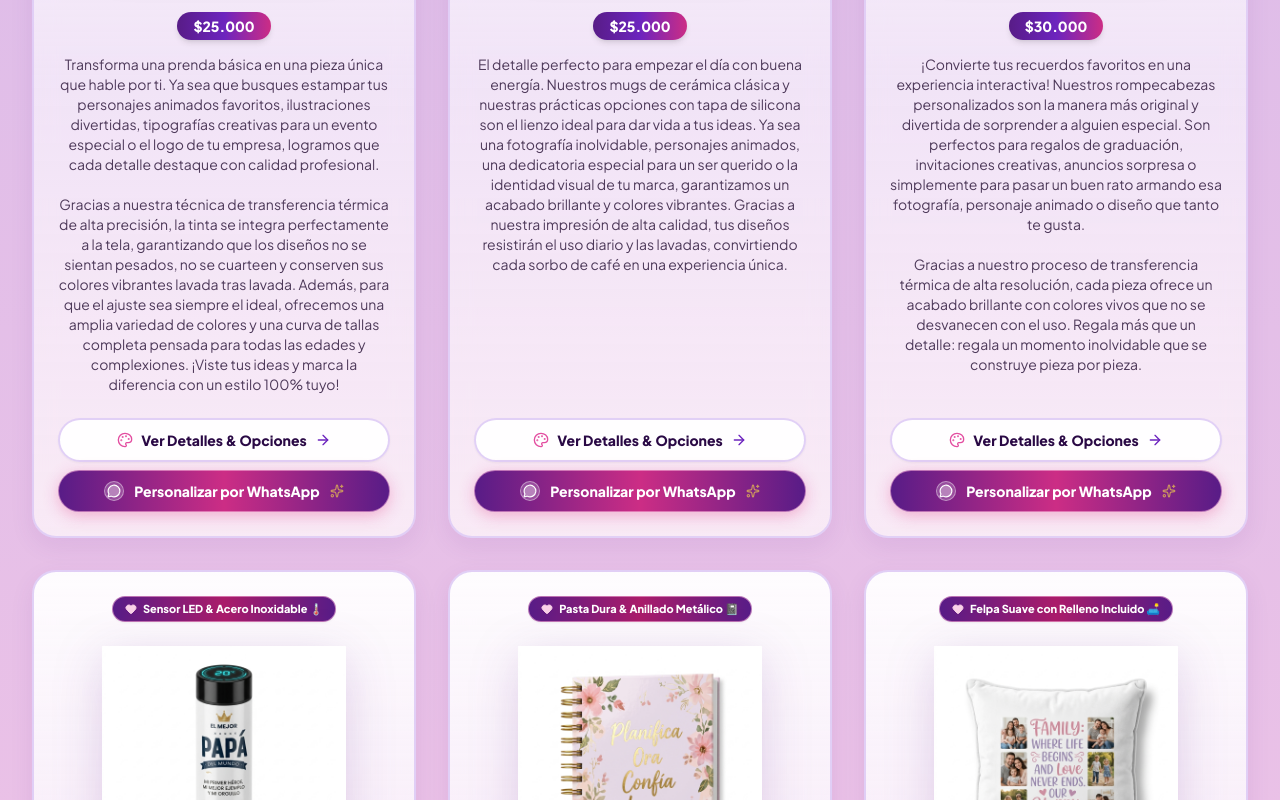
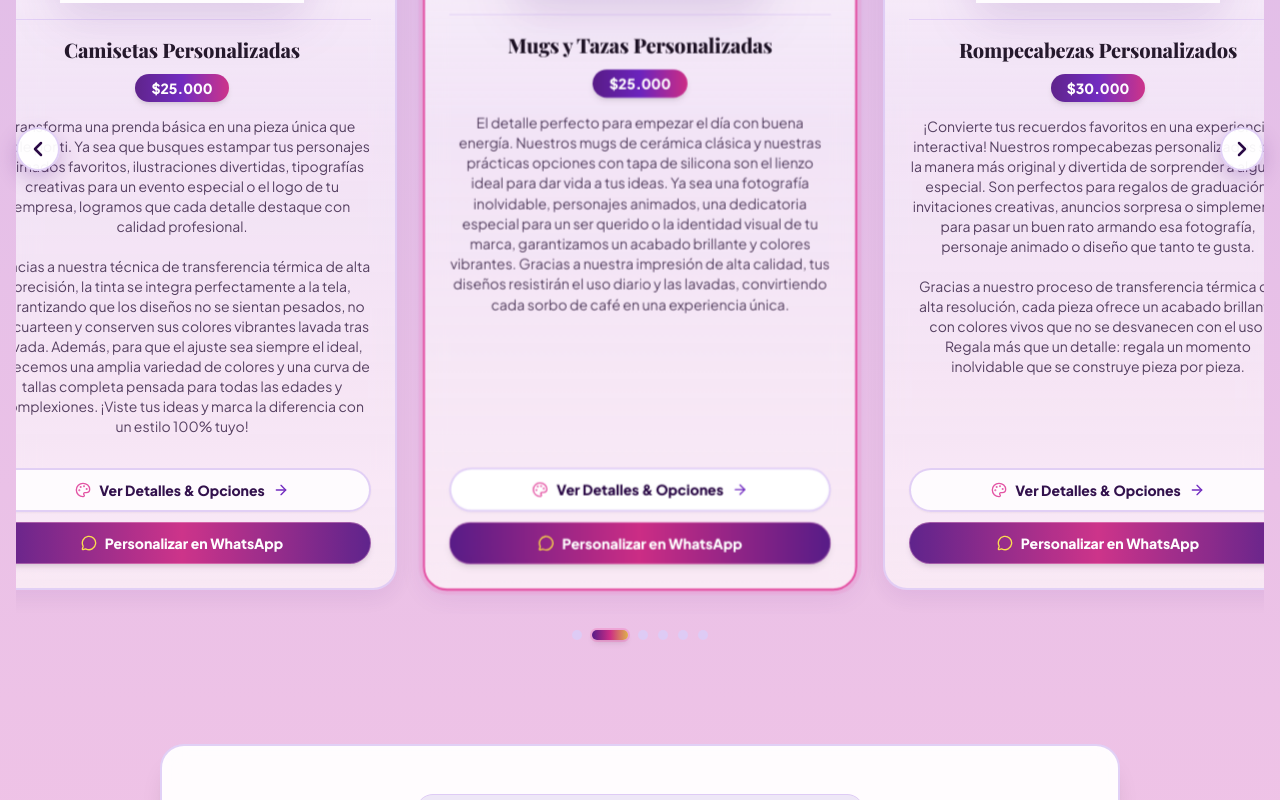
Before and after one commit to totalagroapps/sublimadosvg-shop, a React (Vite) app: page / in a window 1280 px wide. Shown: the part 1400-2200 px from the top of the page. Built offline with nearby package versions, Linux system fonts and the light colour scheme.

Commit message:
feat: transformar seccion de productos en carrusel horizontal con rotacion automatica y navegacion

```diff
--- a/src/components/HeroCarousel.tsx
+++ b/src/components/HeroCarousel.tsx
@@ -1,5 +1,16 @@
-import React from 'react';
-import { Sparkles, ArrowRight, Heart, Palette, MessageCircle } from 'lucide-react';
+import React, { useRef, useState, useEffect, useCallback } from 'react';
+import {
+  Sparkles,
+  ArrowRight,
+  Heart,
+  Palette,
+  MessageCircle,
+  ChevronLeft,
+  ChevronRight,
+  Pause,
+  Play,
+  RotateCw,
+} from 'lucide-react';
 import type { Product } from '../types';
 import { formatPrice, STORE_CONFIG } from '../data/products';
 
@@ -24,7 +35,8 @@ const SHAPED_PRODUCTS: ShapedProductItem[] = [
     name: 'Camisetas Personalizadas',
     productId: 'prod-camiseta-ajolote-cumple',
     badge: 'Tallas desde Pequeños hasta Adultos 👕',
-    description: 'Transforma una prenda básica en una pieza única que hable por ti. Ya sea que busques estampar tus personajes animados favoritos, ilustraciones divertidas, tipografías creativas para un evento especial o el logo de tu empresa, logramos que cada detalle destaque con calidad profesional.\n\nGracias a nuestra técnica de transferencia térmica de alta precisión, la tinta se integra perfectamente a la tela, garantizando que los diseños no se sientan pesados, no se cuarteen y conserven sus colores vibrantes lavada tras lavada. Además, para que el ajuste sea siempre el ideal, ofrecemos una amplia variedad de colores y una curva de tallas completa pensada para todas las edades y complexiones. ¡Viste tus ideas y marca la diferencia con un estilo 100% tuyo!',
+    description:
+      'Transforma una prenda básica en una pieza única que hable por ti. Ya sea que busques estampar tus personajes animados favoritos, ilustraciones divertidas, tipografías creativas para un evento especial o el logo de tu empresa, logramos que cada detalle destaque con calidad profesional.\n\nGracias a nuestra técnica de transferencia térmica de alta precisión, la tinta se integra perfectamente a la tela, garantizando que los diseños no se sientan pesados, no se cuarteen y conserven sus colores vibrantes lavada tras lavada. Además, para que el ajuste sea siempre el ideal, ofrecemos una amplia variedad de colores y una curva de tallas completa pensada para todas las edades y complexiones. ¡Viste tus ideas y marca la diferencia con un estilo 100% tuyo!',
     price: 25000,
     image: '/forma-producto-camiseta.jpg',
   },
@@ -33,7 +45,8 @@ const SHAPED_PRODUCTS: ShapedProductItem[] = [
     name: 'Mugs y Tazas Personalizadas',
     productId: 'prod-mug-tapa-silicona-imparable',
     badge: 'Cerámica Clásica & Tapa Silicona ☕',
-    description: 'El detalle perfecto para empezar el día con buena energía. Nuestros mugs de cerámica clásica y nuestras prácticas opciones con tapa de silicona son el lienzo ideal para dar vida a tus ideas. Ya sea una fotografía inolvidable, personajes animados, una dedicatoria especial para un ser querido o la identidad visual de tu marca, garantizamos un acabado brillante y colores vibrantes. Gracias a nuestra impresión de alta calidad, tus diseños resistirán el uso diario y las lavadas, convirtiendo cada sorbo de café en una experiencia única.',
+    description:
+      'El detalle perfecto para empezar el día con buena energía. Nuestros mugs de cerámica clásica y nuestras prácticas opciones con tapa de silicona son el lienzo ideal para dar vida a tus ideas. Ya sea una fotografía inolvidable, personajes animados, una dedicatoria especial para un ser querido o la identidad visual de tu marca, garantizamos un acabado brillante y colores vibrantes. Gracias a nuestra impresión de alta calidad, tus diseños resistirán el uso diario y las lavadas, convirtiendo cada sorbo de café en una experiencia única.',
     price: 25000,
     image: '/forma-producto-mug.jpg',
   },
@@ -42,7 +55,8 @@ const SHAPED_PRODUCTS: ShapedProductItem[] = [
     name: 'Rompecabezas Personalizados',
     productId: 'prod-rompecabezas-a4',
     badge: 'Piezas Troqueladas de Alta Calidad 🧩',
-    description: '¡Convierte tus recuerdos favoritos en una experiencia interactiva! Nuestros rompecabezas personalizados son la manera más original y divertida de sorprender a alguien especial. Son perfectos para regalos de graduación, invitaciones creativas, anuncios sorpresa o simplemente para pasar un buen rato armando esa fotografía, personaje animado o diseño que tanto te gusta.\n\nGracias a nuestro proceso de transferencia térmica de alta resolución, cada pieza ofrece un acabado brillante con colores vivos que no se desvanecen con el uso. Regala más que un detalle: regala un momento inolvidable que se construye pieza por pieza.',
+    description:
+      '¡Convierte tus recuerdos favoritos en una experiencia interactiva! Nuestros rompecabezas personalizados son la manera más original y divertida de sorprender a alguien especial. Son perfectos para regalos de graduación, invitaciones creativas, anuncios sorpresa o simplemente para pasar un buen rato armando esa fotografía, personaje animado o diseño que tanto te gusta.\n\nGracias a nuestro proceso de transferencia térmica de alta resolución, cada pieza ofrece un acabado brillante con colores vivos que no se desvanecen con el uso. Regala más que un detalle: regala un momento inolvidable que se construye pieza por pieza.',
     price: 30000,
     image: '/forma-producto-rompecabezas.jpg',
   },
@@ -51,7 +65,8 @@ const SHAPED_PRODUCTS: ShapedProductItem[] = [
     name: 'Termos Inteligentes Personalizados',
     productId: 'prod-termo-inteligente-cero',
     badge: 'Sensor LED & Acero Inoxidable 🌡️',
-    description: 'Lleva tu estilo a todas partes y mantén tus bebidas en la temperatura ideal. Nuestros termos no solo destacan por su capacidad para conservar el frío o el calor por horas, sino por convertirse en un accesorio completamente tuyo. Personalízalos con tu nombre, un diseño elegante, tu logo corporativo o esa frase que te motiva a entrenar o trabajar. Son resistentes, modernos y el compañero perfecto para la oficina, el gimnasio o tus trayectos diarios, garantizando que tu diseño luzca impecable vayas donde vayas.',
+    description:
+      'Lleva tu estilo a todas partes y mantén tus bebidas en la temperatura ideal. Nuestros termos no solo destacan por su capacidad para conservar el frío o el calor por horas, sino por convertirse en un accesorio completamente tuyo. Personalízalos con tu nombre, un diseño elegante, tu logo corporativo o esa frase que te motiva a entrenar o trabajar. Son resistentes, modernos y el compañero perfecto para la oficina, el gimnasio o tus trayectos diarios, garantizando que tu diseño luzca impecable vayas donde vayas.',
     price: 35000,
     image: '/forma-producto-termo.jpg',
   },
@@ -60,7 +75,8 @@ const SHAPED_PRODUCTS: ShapedProductItem[] = [
     name: 'Libretas Personalizadas',
     productId: 'prod-agenda-personalizada-fe',
     badge: 'Pasta Dura & Anillado Metálico 📓',
-    description: 'Lleva tu inspiración, apuntes y grandes ideas a todas partes con una libreta que tenga tu propio sello. Olvídate de los diseños genéricos; ahora la portada de tu cuaderno puede reflejar exactamente tu personalidad, la identidad de tu emprendimiento o el concepto de ese evento especial.\n\nSon perfectas para el colegio, la oficina, un diario personal o como un regalo corporativo muy original. Ya sea que prefieras un estilo minimalista con tu nombre en letras cursivas, tu logo empresarial o un diseño lleno de color con tus gráficos favoritos, nos aseguramos de que la portada luzca profesional, vibrante y lista para acompañarte en tu día a día.',
+    description:
+      'Lleva tu inspiración, apuntes y grandes ideas a todas partes con una libreta que tenga tu propio sello. Olvídate de los diseños genéricos; ahora la portada de tu cuaderno puede reflejar exactamente tu personalidad, la identidad de tu emprendimiento o el concepto de ese evento especial.\n\nSon perfectas para el colegio, la oficina, un diario personal o como un regalo corporativo muy original. Ya sea que prefieras un estilo minimalista con tu nombre en letras cursivas, tu logo empresarial o un diseño lleno de color con tus gráficos favoritos, nos aseguramos de que la portada luzca profesional, vibrante y lista para acompañarte en tu día a día.',
     price: 45000,
     image: '/forma-producto-libreta.jpg',
   },
@@ -69,7 +85,8 @@ const SHAPED_PRODUCTS: ShapedProductItem[] = [
     name: 'Cojines Personalizados',
     productId: 'prod-cojin-personalizado',
     badge: 'Felpa Suave con Relleno Incluido 🛋️',
-    description: 'Dale un toque único y acogedor a cualquier espacio con nuestros cojines personalizados. Son el detalle ideal para decorar una habitación, hacer un regalo entrañable o darle identidad a tu sala de estar. Desde tiernas fotografías familiares y dedicatorias con tipografías elegantes, hasta ilustraciones divertidas y personajes animados; todo es posible.\n\nAl utilizar nuestra técnica de transferencia térmica, la tinta se funde directamente con la tela. Esto significa que tu diseño no solo tendrá colores vivos y una resolución increíble, sino que el cojín mantendrá su textura suave al tacto y los estampados no se borrarán con los lavados. ¡Comodidad y estilo diseñados a tu medida!',
+    description:
+      'Dale un toque único y acogedor a cualquier espacio con nuestros cojines personalizados. Son el detalle ideal para decorar una habitación, hacer un regalo entrañable o darle identidad a tu sala de estar. Desde tiernas fotografías familiares y dedicatorias con tipografías elegantes, hasta ilustraciones divertidas y personajes animados; todo es posible.\n\nAl utilizar nuestra técnica de transferencia térmica, la tinta se funde directamente con la tela. Esto significa que tu diseño no solo tendrá colores vivos y una resolución increíble, sino que el cojín mantendrá su textura suave al tacto y los estampados no se borrarán con los lavados. ¡Comodidad y estilo diseñados a tu medida!',
     price: 42000,
     image: '/forma-producto-cojin.jpg',
   },
@@ -79,6 +96,11 @@ export const HeroCarousel: React.FC<HeroCarouselProps> = ({
   products,
   onSelectProduct,
 }) => {
+  const scrollContainerRef = useRef<HTMLDivElement>(null);
+  const cardRefs = useRef<(HTMLDivElement | null)[]>([]);
+  const [activeIndex, setActiveIndex] = useState<number>(0);
+  const [isPaused, setIsPaused] = useState<boolean>(false);
+
   const handleItemClick = (productId: string) => {
     const targetProduct = products.find((p) => p.id === productId);
     if (targetProduct) {
@@ -86,15 +108,94 @@ export const HeroCarousel: React.FC<HeroCarouselProps> = ({
     }
   };
 
+  const scrollToProduct = useCallback((index: number) => {
+    const container = scrollContainerRef.current;
+    const targetCard = cardRefs.current[index];
+    if (container && targetCard) {
+      const containerWidth = container.offsetWidth;
+      const cardLeft = targetCard.offsetLeft;
+      const cardWidth = targetCard.offsetWidth;
+      const targetScroll = cardLeft - containerWidth / 2 + cardWidth / 2;
+
+      container.scrollTo({
+        left: targetScroll,
+        behavior: 'smooth',
+      });
+      setActiveIndex(index);
+    }
+  }, []);
+
+  const handleNext = useCallback(() => {
+    const nextIndex = (activeIndex + 1) % SHAPED_PRODUCTS.length;
+    scrollToProduct(nextIndex);
+  }, [activeIndex, scrollToProduct]);
+
+  const handlePrev = useCallback(() => {
+    const prevIndex =
+      (activeIndex - 1 + SHAPED_PRODUCTS.length) % SHAPED_PRODUCTS.length;
+    scrollToProduct(prevIndex);
+  }, [activeIndex, scrollToProduct]);
+
+  // Rotación continua automática horizontal por toda la página
+  useEffect(() => {
+    if (isPaused) return;
+
+    const interval = setInterval(() => {
+      setActiveIndex((prev) => {
+        const next = (prev + 1) % SHAPED_PRODUCTS.length;
+        const container = scrollContainerRef.current;
+        const targetCard = cardRefs.current[next];
+        if (container && targetCard) {
+          const containerWidth = container.offsetWidth;
+          const cardLeft = targetCard.offsetLeft;
+          const cardWidth = targetCard.offsetWidth;
+          const targetScroll = cardLeft - containerWidth / 2 + cardWidth / 2;
+          container.scrollTo({
+            left: targetScroll,
+            behavior: 'smooth',
+          });
+        }
+        return next;
+      });
+    }, 4000);
+
+    return () => clearInterval(interval);
+  }, [isPaused]);
+
+  // Detectar desplazamiento manual (táctil o ratón) para sincronizar el índice activo
+  const handleScroll = () => {
+    const container = scrollContainerRef.current;
+    if (!container) return;
+    const containerCenter = container.scrollLeft + container.offsetWidth / 2;
+
+    let closestIndex = 0;
+    let minDistance = Infinity;
+
+    cardRefs.current.forEach((card, idx) => {
+      if (!card) return;
+      const cardCenter = card.offsetLeft + card.offsetWidth / 2;
+      const distance = Math.abs(containerCenter - cardCenter);
+      if (distance < minDistance) {
+        minDistance = distance;
+        closestIndex = idx;
+      }
+    });
+
+    if (closestIndex !== activeIndex) {
+      setActiveIndex(closestIndex);
+    }
+  };
+
   return (
     <section
-      aria-label="Colección de Productos por Siluetas"
-      className="relative pt-6 pb-12 overflow-hidden"
+      aria-label="Carrusel Horizontal de Productos por Siluetas"
+      className="relative pt-6 pb-14 overflow-hidden"
+      onMouseEnter={() => setIsPaused(true)}
+      onMouseLeave={() => setIsPaused(false)}
     >
       <div className="max-w-7xl mx-auto px-4 sm:px-6 lg:px-8">
-
         {/* Header Bar */}
-        <div className="text-center max-w-3xl mx-auto mb-8 sm:mb-10">
+        <div className="text-center max-w-3xl mx-auto mb-6 sm:mb-8">
           <div className="inline-flex items-center gap-2 px-4 py-1.5 rounded-full bg-gradient-to-r from-purple-900/90 via-pink-900/90 to-purple-900/90 text-pink-200 border-2 border-pink-400/60 text-xs sm:text-sm font-extrabold shadow-md mb-3">
             <Sparkles className="w-4 h-4 text-yellow-300 animate-pulse" />
             <span>Colección Oficial VG · Productos Personalizados</span>
@@ -107,25 +208,85 @@ export const HeroCarousel: React.FC<HeroCarouselProps> = ({
           <p className="text-xs sm:text-sm md:text-base text-slate-700 mt-2 font-medium">
             Cada producto en su silueta física auténtica con estampado centrado y nítido. Puedes personalizarlo como desees y coordinar tu diseño directamente por WhatsApp.
           </p>
+
+          {/* Estado de Rotación Automática y Botón de Pausa/Reanudar */}
+          <div className="flex items-center justify-center gap-3 mt-4">
+            <button
+              type="button"
+              onClick={() => setIsPaused((prev) => !prev)}
+              className="inline-flex items-center gap-1.5 px-3.5 py-1.5 rounded-full bg-white/90 hover:bg-purple-50 border border-purple-200/90 text-purple-900 text-xs font-bold shadow-sm transition-all hover:scale-105 active:scale-95"
+              title={isPaused ? 'Reanudar giro automático' : 'Pausar giro automático'}
+            >
+              {isPaused ? (
+                <>
+                  <Play className="w-3.5 h-3.5 text-pink-600 fill-pink-600" />
+                  <span>Giro pausado · Clic para reanudar</span>
+                </>
+              ) : (
+                <>
+                  <RotateCw className="w-3.5 h-3.5 text-purple-700 animate-spin" style={{ animationDuration: '6s' }} />
+                  <span>Girando horizontalmente · Pasa el mouse para pausar</span>
+                  <Pause className="w-3 h-3 text-slate-400 ml-1" />
+                </>
+              )}
+            </button>
+          </div>
         </div>
+      </div>
 
-        {/* 6 Shape-Crafted Product Cards Grid (No repetition, no oval frames, clean product shapes) */}
-        <div className="grid grid-cols-1 sm:grid-cols-2 lg:grid-cols-3 gap-6 sm:gap-8">
-          {SHAPED_PRODUCTS.map((item) => {
+      {/* Carrusel Horizontal a lo Ancho de la Pantalla */}
+      <div className="relative w-full max-w-[1440px] mx-auto px-2 sm:px-4">
+        {/* Botón Flecha Izquierda */}
+        <button
+          type="button"
+          onClick={handlePrev}
+          aria-label="Ver producto anterior"
+          className="absolute left-1 sm:left-4 top-1/2 -translate-y-1/2 z-20 w-11 h-11 sm:w-13 sm:h-13 rounded-full bg-white/95 hover:bg-gradient-to-r hover:from-purple-800 hover:to-pink-600 text-purple-950 hover:text-white border-2 border-purple-200/90 hover:border-pink-400 shadow-[0_8px_20px_rgba(88,28,135,0.25)] flex items-center justify-center transition-all duration-300 hover:scale-110 active:scale-90"
+        >
+          <ChevronLeft className="w-6 h-6 stroke-[2.5]" />
+        </button>
+
+        {/* Botón Flecha Derecha */}
+        <button
+          type="button"
+          onClick={handleNext}
+          aria-label="Ver siguiente producto"
+          className="absolute right-1 sm:right-4 top-1/2 -translate-y-1/2 z-20 w-11 h-11 sm:w-13 sm:h-13 rounded-full bg-white/95 hover:bg-gradient-to-r hover:from-purple-800 hover:to-pink-600 text-purple-950 hover:text-white border-2 border-purple-200/90 hover:border-pink-400 shadow-[0_8px_20px_rgba(88,28,135,0.25)] flex items-center justify-center transition-all duration-300 hover:scale-110 active:scale-90"
+        >
+          <ChevronRight className="w-6 h-6 stroke-[2.5]" />
+        </button>
+
+        {/* Track Desplazable Horizontalmente */}
+        <div
+          ref={scrollContainerRef}
+          onScroll={handleScroll}
+          className="flex gap-5 sm:gap-7 overflow-x-auto scroll-smooth py-6 px-4 sm:px-16 snap-x snap-mandatory [&::-webkit-scrollbar]:hidden"
+          style={{ scrollbarWidth: 'none', msOverflowStyle: 'none' }}
+        >
+          {SHAPED_PRODUCTS.map((item, idx) => {
+            const isActive = activeIndex === idx;
+
             return (
               <div
                 key={item.id}
-                className="group relative rounded-3xl bg-gradient-to-b from-white/95 via-purple-50/70 to-pink-50/80 backdrop-blur-md border-2 border-purple-200/90 hover:border-pink-500 p-5 sm:p-6 shadow-[0_8px_25px_rgba(88,28,135,0.08)] hover:shadow-[0_16px_35px_rgba(219,39,119,0.3)] hover:-translate-y-1.5 transition-all duration-300 flex flex-col justify-between text-slate-800"
+                ref={(el) => {
+                  cardRefs.current[idx] = el;
+                }}
+                className={`w-[85vw] sm:w-[380px] md:w-[410px] lg:w-[430px] shrink-0 snap-center group relative rounded-3xl bg-gradient-to-b from-white/95 via-purple-50/70 to-pink-50/80 backdrop-blur-md p-5 sm:p-6 shadow-[0_8px_25px_rgba(88,28,135,0.08)] transition-all duration-500 flex flex-col justify-between text-slate-800 border-2 ${
+                  isActive
+                    ? 'border-pink-500 shadow-[0_18px_40px_rgba(219,39,119,0.35)] scale-[1.01] -translate-y-1 ring-4 ring-pink-400/20'
+                    : 'border-purple-200/90 hover:border-purple-400 opacity-95 hover:opacity-100'
+                }`}
               >
-                {/* Floating Badge */}
+                {/* Floating Badge Centrado */}
                 <div className="flex items-center justify-center gap-2 mb-2">
-                  <span className="inline-flex items-center gap-1.5 px-3 py-1 rounded-full bg-gradient-to-r from-purple-800 via-pink-700 to-purple-800 text-white text-[11px] font-extrabold shadow-sm border border-pink-300/60">
+                  <span className="inline-flex items-center gap-1.5 px-3.5 py-1 rounded-full bg-gradient-to-r from-purple-800 via-pink-700 to-purple-800 text-white text-[11px] font-extrabold shadow-sm border border-pink-300/60">
                     <Heart className="w-3 h-3 text-pink-200 fill-pink-200" />
                     <span>{item.badge}</span>
                   </span>
                 </div>
 
-                {/* The Pure Product Shape Visual (No oval frame, perfectly straight and centered) */}
+                {/* Forma Real del Producto */}
                 <div
                   onClick={() => handleItemClick(item.productId)}
                   className="relative w-full aspect-square max-w-[240px] sm:max-w-[260px] mx-auto flex items-center justify-center p-2 my-2 cursor-pointer"
@@ -139,7 +300,7 @@ export const HeroCarousel: React.FC<HeroCarouselProps> = ({
                   />
                 </div>
 
-                {/* Product Info & Action CTA */}
+                {/* Info del Producto y Textos Centrados */}
                 <div className="pt-4 border-t border-purple-200/80 flex flex-col justify-between flex-1 text-center">
                   <div className="flex flex-col items-center text-center">
                     <h3
@@ -160,9 +321,8 @@ export const HeroCarousel: React.FC<HeroCarouselProps> = ({
                     </p>
                   </div>
 
-                  {/* Actions: View Details & WhatsApp Personalization (Paleta de Marca: Morado Imperial, Fucsia y Oro) */}
-                  <div className="mt-4 pt-2 flex flex-col gap-2">
-                    {/* Botón para ver ficha completa con tallas, colores y configuración */}
+                  {/* Acciones: Ver Ficha & WhatsApp */}
+                  <div className="mt-5 pt-3 flex flex-col gap-2.5">
                     <button
                       type="button"
                       onClick={() => handleItemClick(item.productId)}
@@ -173,20 +333,16 @@ export const HeroCarousel: React.FC<HeroCarouselProps> = ({
                       <ArrowRight className="w-4 h-4 text-purple-700 group-hover/btn:translate-x-0.5 transition-transform" />
                     </button>
 
-                    {/* Botón directo a WhatsApp para personalizar (Gama de Colores Oficial VG: Morado Real, Fucsia y Oro) */}
                     <a
                       href={`https://wa.me/${STORE_CONFIG.whatsappNumber}?text=${encodeURIComponent(
                         `¡Hola VG Personalizados! 👋 Deseo personalizar el producto "${item.name}". ¿Me pueden ayudar con el diseño?`
                       )}`}
                       target="_blank"
                       rel="noopener noreferrer"
-                      className="w-full inline-flex items-center justify-center gap-2.5 px-4 py-2.5 rounded-full bg-gradient-to-r from-purple-800 via-pink-600 to-purple-800 hover:from-purple-900 hover:via-pink-700 hover:to-purple-900 text-white font-extrabold text-xs sm:text-sm shadow-[0_4px_16px_rgba(219,39,119,0.3)] hover:shadow-[0_6px_22px_rgba(147,51,234,0.45)] hover:scale-[1.02] active:scale-[0.98] transition-all border border-pink-300/60 text-center"
+                      className="w-full inline-flex items-center justify-center gap-2 px-4 py-2.5 rounded-full bg-gradient-to-r from-purple-800 via-pink-600 to-purple-800 hover:from-purple-900 hover:via-pink-700 hover:to-purple-900 text-white font-extrabold text-xs sm:text-sm shadow-md hover:shadow-lg transition-all border border-pink-300/40 text-center active:scale-95 group/wa"
                     >
-                      <span className="w-5 h-5 rounded-full bg-white/20 backdrop-blur-sm flex items-center justify-center shrink-0 border border-white/40">
-                        <MessageCircle className="w-3.5 h-3.5 text-white fill-white/30" />
-                      </span>
-                      <span>Personalizar por WhatsApp</span>
-                      <Sparkles className="w-3.5 h-3.5 text-yellow-300 animate-pulse" />
+                      <MessageCircle className="w-4 h-4 text-yellow-300 group-wa:scale-110 transition-transform" />
+                      <span>Personalizar en WhatsApp</span>
                     </a>
                   </div>
                 </div>
@@ -195,6 +351,26 @@ export const HeroCarousel: React.FC<HeroCarouselProps> = ({
           })}
         </div>
 
+        {/* Indicadores de Puntos y Progreso */}
+        <div className="flex items-center justify-center gap-2.5 mt-4">
+          {SHAPED_PRODUCTS.map((item, idx) => {
+            const isActive = activeIndex === idx;
+            return (
+              <button
+                key={item.id}
+                type="button"
+                onClick={() => scrollToProduct(idx)}
+                className={`h-2.5 rounded-full transition-all duration-300 ${
+                  isActive
+                    ? 'w-9 bg-gradient-to-r from-purple-800 via-pink-600 to-amber-400 shadow-md ring-2 ring-pink-400/40'
+                    : 'w-2.5 bg-purple-200 hover:bg-purple-300'
+                }`}
+                aria-label={`Ir a ${item.name}`}
+                title={`Ir a ${item.name}`}
+              />
+            );
+          })}
+        </div>
       </div>
     </section>
   );
```
